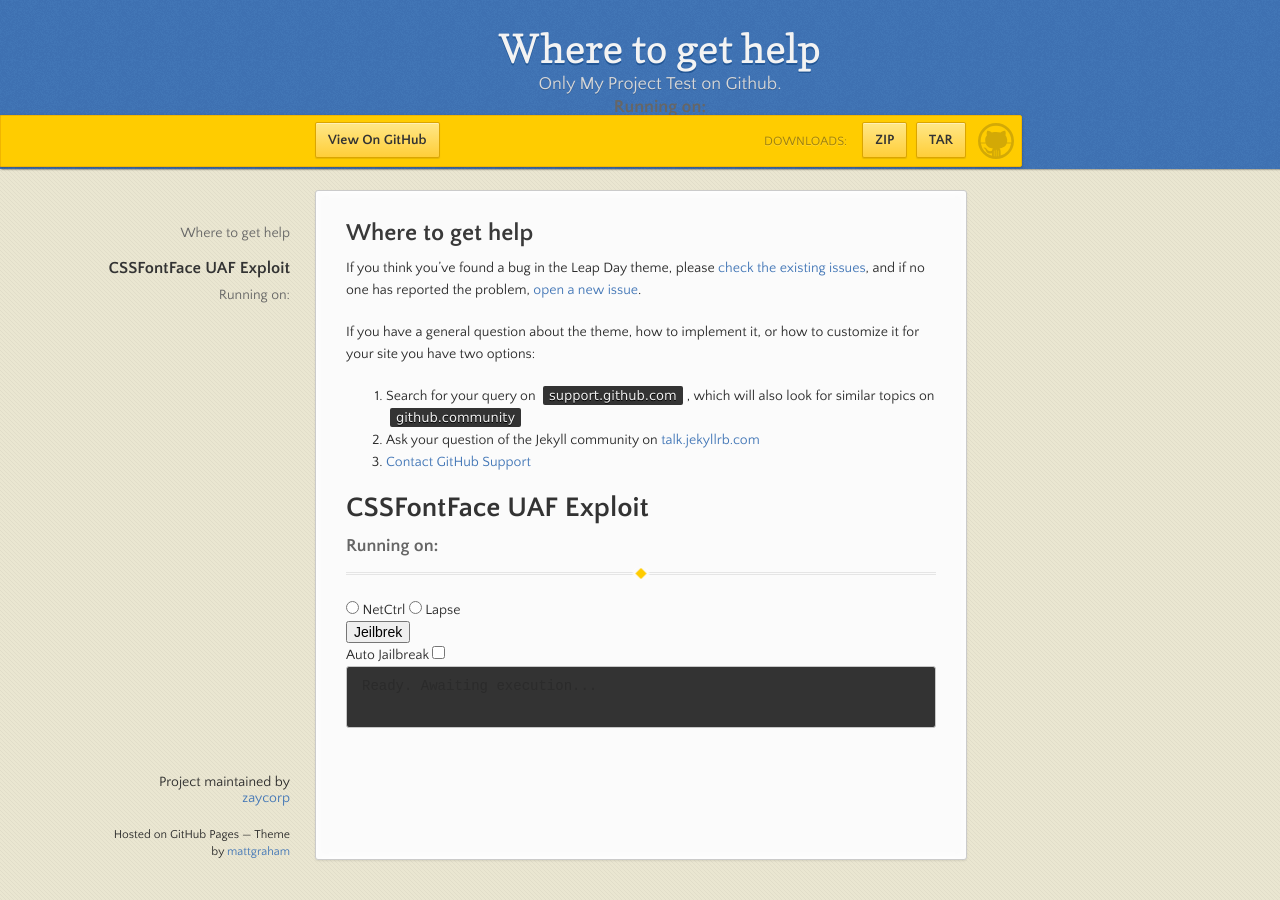
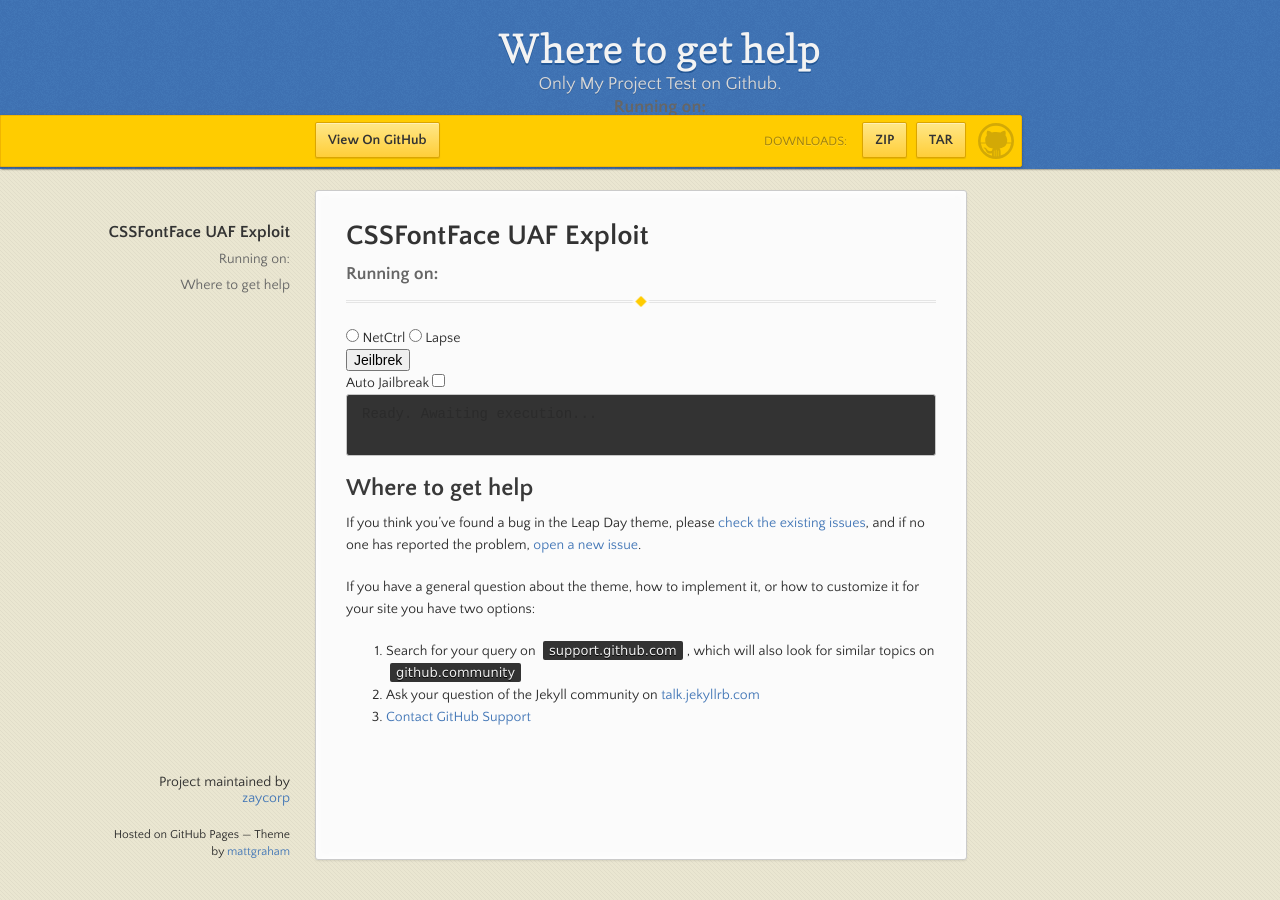
Before and after one commit to zaycorp/home-page, a Jekyll site: the page built from docs/SUPPORT.md, in a window 1280 px wide. Built offline with Jekyll 4.4.1, drawn with Linux system fonts in a browser that asks for light colours; our own code applies the rules of GitHub Pages for plain Markdown files.

Commit message:
Update default.html

```diff
--- a/_layouts/default.html
+++ b/_layouts/default.html
@@ -44,9 +44,9 @@
         <ul></ul>
       </nav>
       <section>
+		  {% include index.html %}
+        {{ content }}
 
-        {{ content }}
-{% include index.html %}
       </section>
       <footer>
         {% if site.github.is_project_page %}
```
